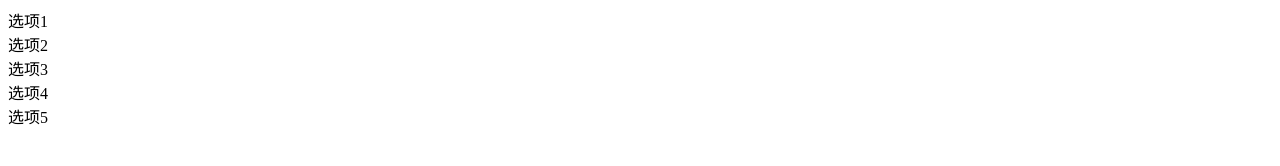
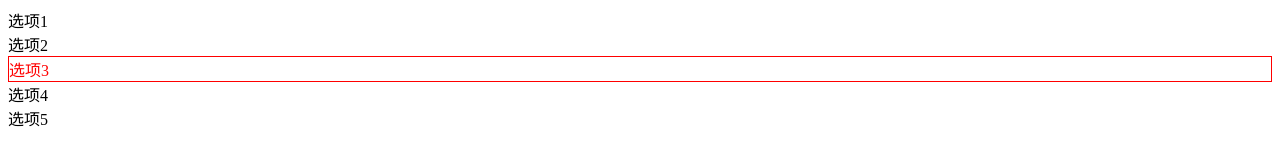
Before and after one commit to bomber063/SimplifiedverionjQuery, a plain HTML site: page index.html in a window 1280 px wide. Drawn offline with Linux system fonts and the light colour scheme.

Commit message:
添加一个能够添加多个class的addClass函数

```diff
--- a/main.js
+++ b/main.js
@@ -1,4 +1,4 @@
-function geiSibings(node){
+function geiSibings(node) {
   var allchirdren = item1.parentNode.children
 
   var arr = {
@@ -11,6 +11,21 @@ function geiSibings(node){
     }
   }
   return arr
+}
+
+console.log(geiSibings(item1))
+
+function addClass(node, classes) {
+
+  for (let key in classes) {
+    var value = classes[key]
+    if (value) {
+      node.classList.add(key)
+    }
+    else {
+      node.classList.remove(key)
+    }
   }
+}
 
-  console.log(geiSibings(item1))
+addClass(item3, { 'red': true, 'border': true })
--- a/style.css
+++ b/style.css
@@ -1,5 +1,10 @@
-/* .black{
+.black{
     color: black;
+}
+
+.red.border{
+    color: red;
+  border:1px solid red
 }
 
 .red{
@@ -16,7 +21,7 @@
 
 .yellow{
     color: yellow;
-} */
+}
 
 .red{
     color: red;
```
